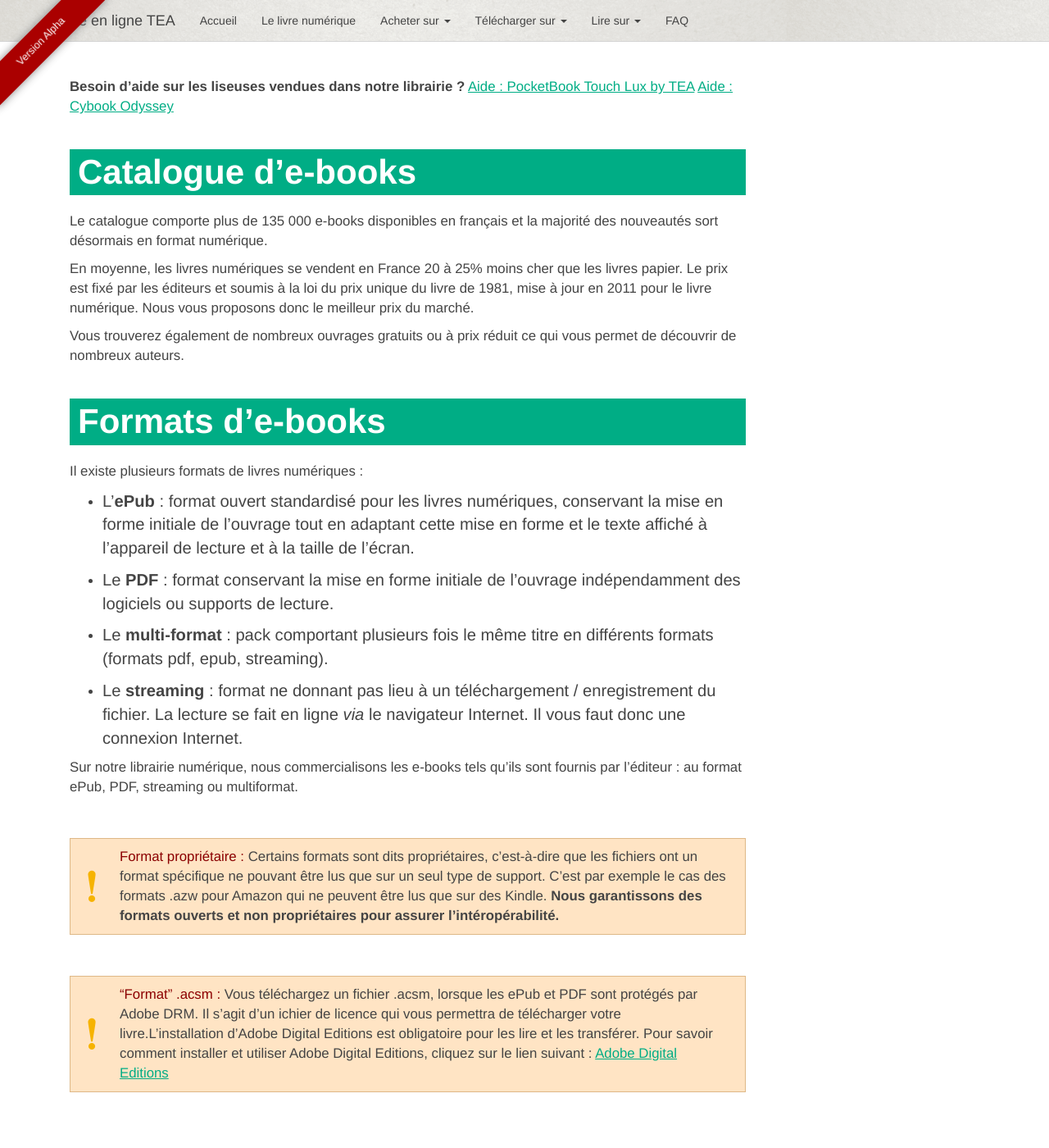
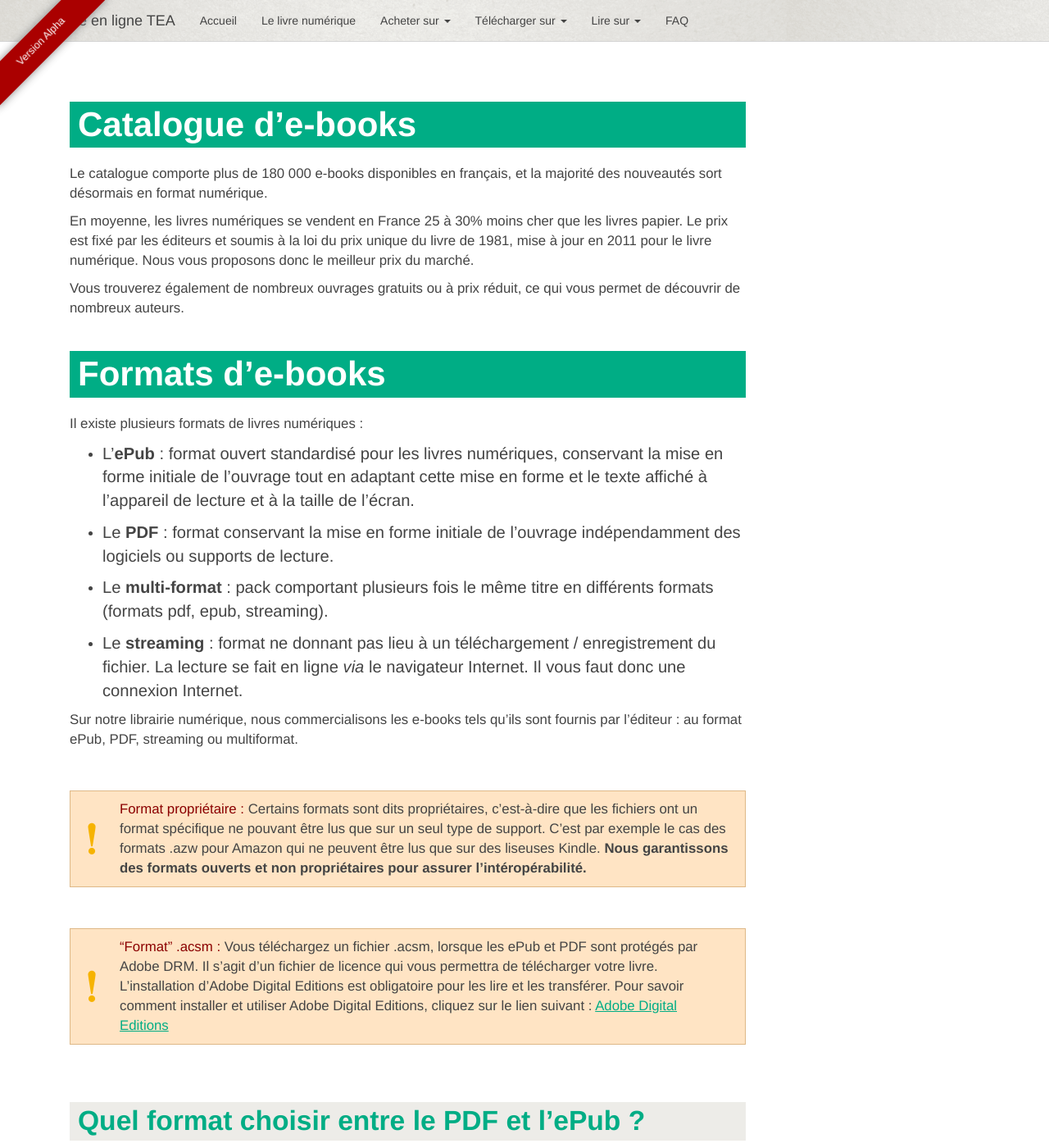
Before and after one commit to TEA-ebook/help-center, a Jekyll site: the page built from _pages/decouvrir-lecture-numerique.md, in a window 1280 px wide and 1400 px high, scrolled down 1175 px. Shown: the whole window at 82% size. Built offline with Jekyll 4.4.1, drawn with Linux system fonts in a browser that asks for light colours; nearby versions of some CDN libraries; Markdown is read by kramdown in place of the engine named in the settings; some of the changed text lies outside the part shown.

Commit message:
Update decouvrir-lecture-numerique.md

```diff
--- a/_pages/decouvrir-lecture-numerique.md
+++ b/_pages/decouvrir-lecture-numerique.md
@@ -20,17 +20,13 @@
 <span class="protip"><span class="title">Le plus de la liseuse :</span>
 un support dédié à la lecture numérique et équipé d’une technologie d’écran spécialement conçue pour permettre une lecture prolongée sans fatiguer les yeux.</span>
 
-**Besoin d’aide sur les liseuses vendues dans notre librairie ?**
-[Aide : PocketBook Touch Lux by TEA](/liseuses-Pocketbook)
-[Aide : Cybook Odyssey](/liseuses-Cybook)
-
 {% include anchor.html id="catalogue-ebook" label="Catalogue d’e-books" %}
 ## Catalogue d’e-books
-Le catalogue comporte plus de 135 000 e-books disponibles en français et la majorité des nouveautés sort désormais en format numérique.
+Le catalogue comporte plus de 180 000 e-books disponibles en français, et la majorité des nouveautés sort désormais en format numérique.
 
-En moyenne, les livres numériques se vendent en France 20 à 25% moins cher que les livres papier. Le prix est fixé par les éditeurs et soumis à la loi du prix unique du livre de 1981, mise à jour en 2011 pour le livre numérique. Nous vous proposons donc le meilleur prix du marché.
+En moyenne, les livres numériques se vendent en France 25 à 30% moins cher que les livres papier. Le prix est fixé par les éditeurs et soumis à la loi du prix unique du livre de 1981, mise à jour en 2011 pour le livre numérique. Nous vous proposons donc le meilleur prix du marché.
 
-Vous trouverez également de nombreux ouvrages gratuits ou à prix réduit ce qui vous permet de découvrir de nombreux auteurs.
+Vous trouverez également de nombreux ouvrages gratuits ou à prix réduit, ce qui vous permet de découvrir de nombreux auteurs.
 
 {% include anchor.html id="formats-ebook" label="Formats d’e-books" %}
 ## Formats d’e-books
@@ -47,17 +43,16 @@
 
 Sur notre librairie numérique, nous commercialisons les e-books tels qu'ils sont fournis par l’éditeur : au format ePub, PDF, streaming ou multiformat.
 
-<span class="warning2"><span class="title">Format propriétaire : </span>Certains formats sont dits propriétaires, c’est-à-dire que les fichiers ont un format spécifique ne pouvant être lus que sur un seul type de support. C’est par exemple le cas des formats .azw pour Amazon qui ne peuvent être lus que sur des Kindle. **Nous garantissons des formats ouverts et non propriétaires pour assurer l'intéropérabilité.**
+<span class="warning2"><span class="title">Format propriétaire : </span>Certains formats sont dits propriétaires, c’est-à-dire que les fichiers ont un format spécifique ne pouvant être lus que sur un seul type de support. C’est par exemple le cas des formats .azw pour Amazon qui ne peuvent être lus que sur des liseuses Kindle. **Nous garantissons des formats ouverts et non propriétaires pour assurer l'intéropérabilité.**
 </span>
 
-<span class="warning2"><span class="title">"Format" .acsm : </span>Vous téléchargez un fichier .acsm, lorsque les ePub et PDF sont protégés par Adobe DRM. Il s'agit d'un ichier de licence qui vous permettra de télécharger votre livre.L’installation d’Adobe Digital Editions est obligatoire pour les lire et les transférer. Pour savoir comment installer et utiliser Adobe Digital Editions, cliquez sur le lien suivant : [Adobe Digital Editions](/usage-lire/#sur-un-ordinateur)
+<span class="warning2"><span class="title">"Format" .acsm : </span>Vous téléchargez un fichier .acsm, lorsque les ePub et PDF sont protégés par Adobe DRM. Il s'agit d'un fichier de licence qui vous permettra de télécharger votre livre. L’installation d’Adobe Digital Editions est obligatoire pour les lire et les transférer. Pour savoir comment installer et utiliser Adobe Digital Editions, cliquez sur le lien suivant : [Adobe Digital Editions](/usage-lire/#sur-un-ordinateur)
 </span>
 
 {% include anchor.html id="choisir-format-ebook" label="Quel format choisir entre le PDF et l’ePub ?" %}
 ### Quel format choisir entre le PDF et l’ePub ?
 
-Pour une lecture optimale, nous vous recommandons d’acheter vos e-books en format ePub. Ce format est en effet le plus adapté à la lecture numérique car il s’adapte aux différents supports de lecture et vous permet de
-modifier la forme de vos textes avec beaucoup de facilité.
+Pour une lecture optimale, nous vous recommandons d’acheter vos e-books en format ePub. Ce format est en effet le plus adapté à la lecture numérique car il s’adapte aux différents supports de lecture et vous permet de modifier la forme de vos textes avec beaucoup de facilité.
 
 **Chaque format possède des avantages et s'adapte différemment aux différents supports :**
 
```
Also changed, not shown: other parts of _pages/decouvrir-lecture-numerique.md (+3 -3 lines).
